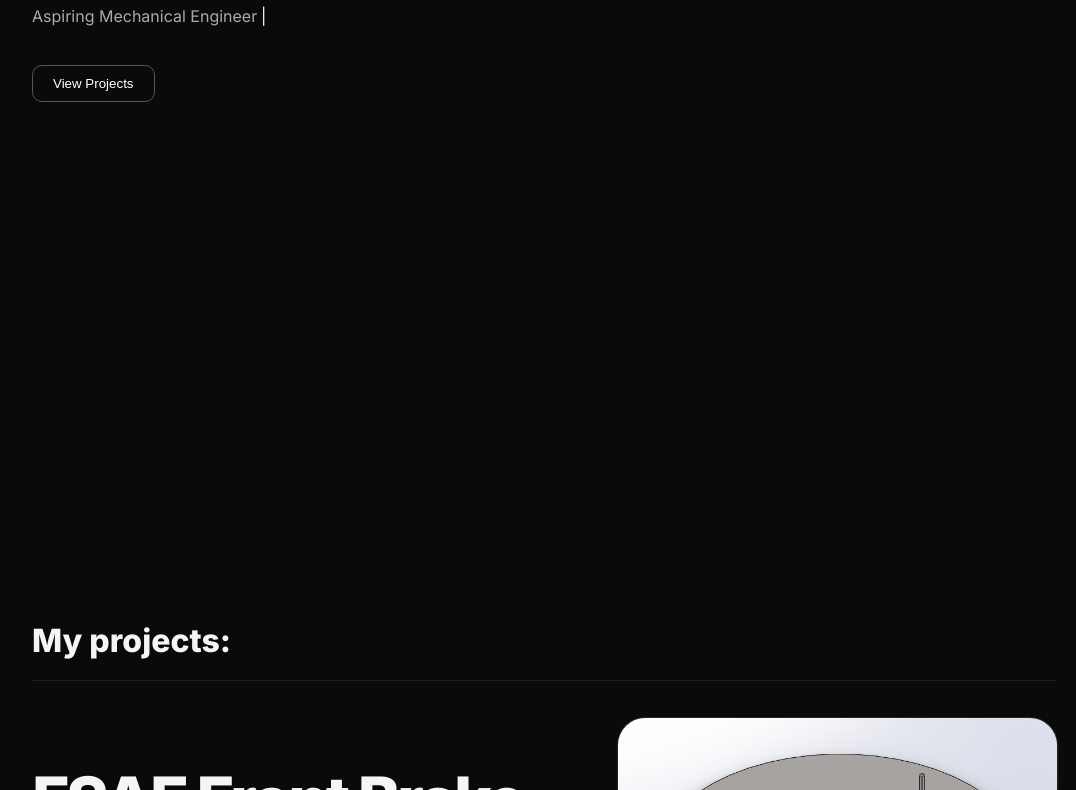
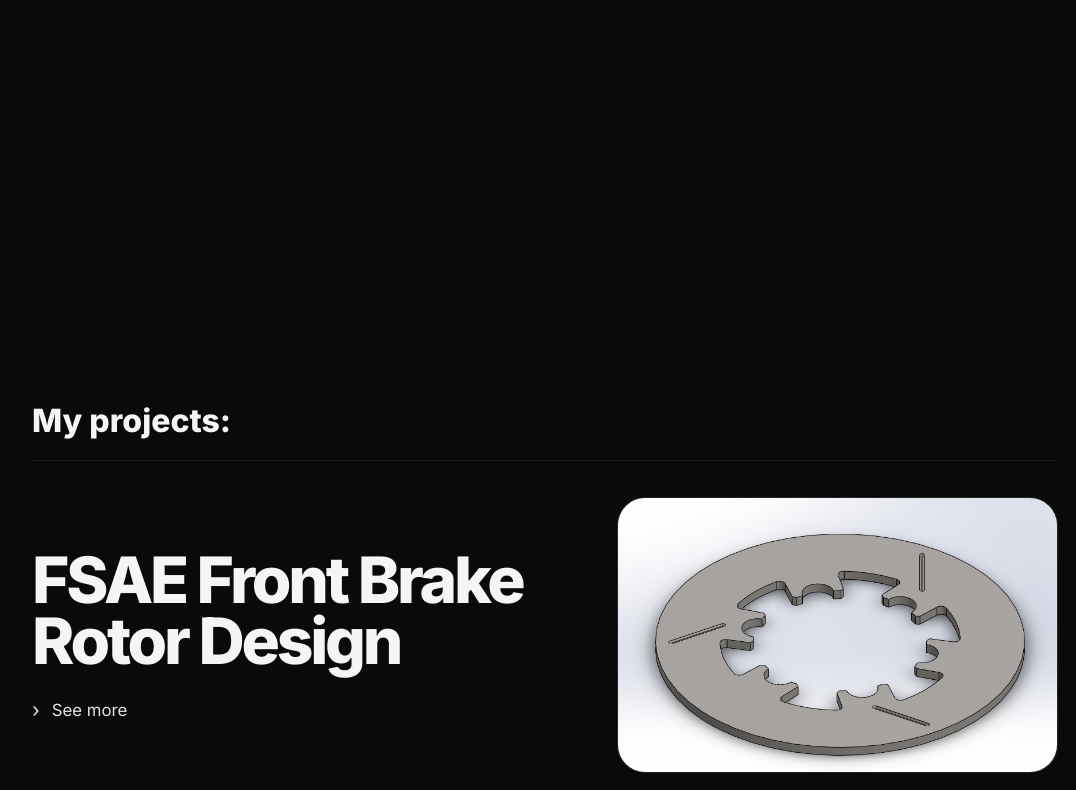
Before and after one commit to bryanyeh01/portfolio, a plain HTML site: page index.html in a window 1280 px wide. Shown: the part 546-1336 px from the top of the page, without its empty margins (96-1172 px from the left). Drawn offline with Linux system fonts and the light colour scheme.

Commit message:
Update index.html

```diff
--- a/index.html
+++ b/index.html
@@ -98,11 +98,12 @@
     }
 
     .hero {
-      min-height: 100vh;
+      min-height: 75vh;
       display: flex;
       flex-direction: column;
       justify-content: center;
-      padding-top: 140px;
+      padding-top: 120px;
+      padding-bottom: 40 px;
       position: relative;
       overflow: hidden;
     }
```
